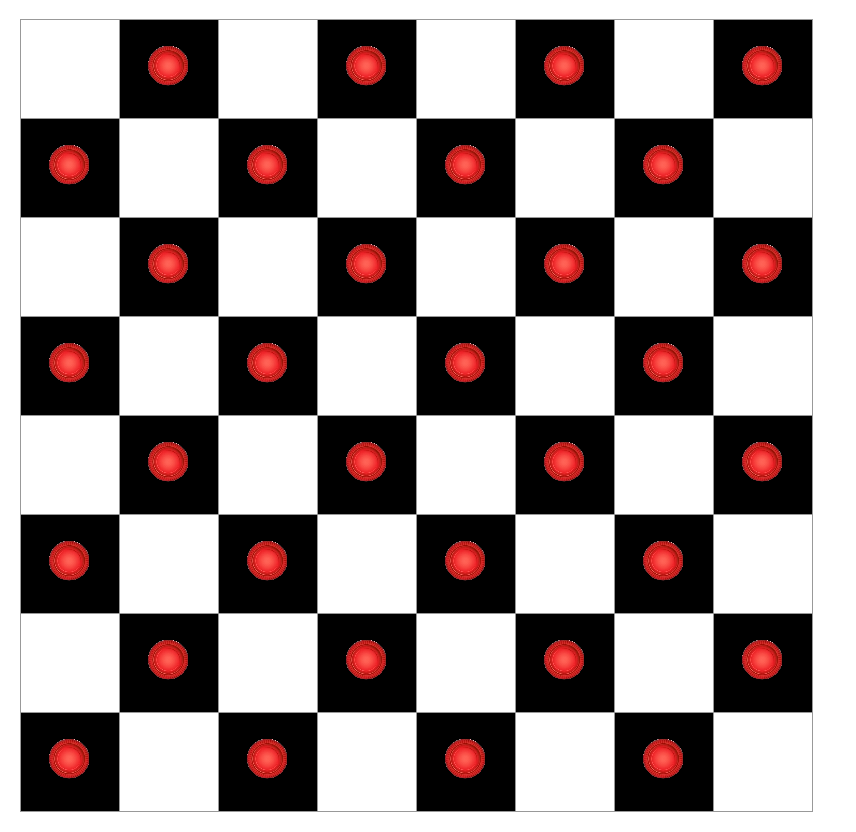
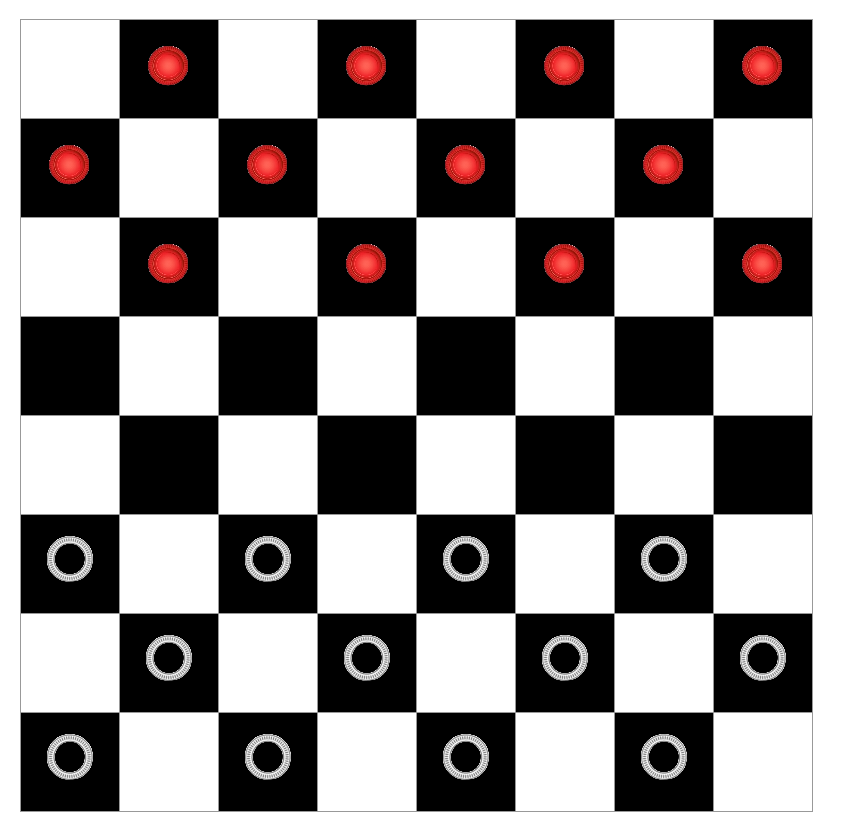
Before and after one commit to cschraut/Project3, a React (Create React App) app in the folder checkersapp/checkers-app/: page / in a window 1280 px wide. Shown: the whole page, without its empty margins (0-856 px from the left). Built offline with nearby package versions, Linux system fonts and the light colour scheme.

Commit message:
Added checkers images part 4

```diff
--- a/checkersapp/checkers-app/src/App.js
+++ b/checkersapp/checkers-app/src/App.js
@@ -1,47 +1,45 @@
+import './App.css';
+import React from 'react';
+import {useState} from 'react';
+import red from './red-check.png';
+import white from './white-check.png';
 
 
-import './App.css';
-
-
-import React from 'react';
-import {useState, Image} from 'react';
-import red from './red-check.png';
 export default function Board() {
   const [squares, setBoard] = useState(Array(64).fill(null));
-
 
   return (
     <div>
       <div className = "status"></div>
       <div className="board-row">
         <SquareWhite value = {squares[0]} />
-        <SquareBlack value = {squares[1]} />
+        <SquareBlack image = {red}/>
         <SquareWhite value = {squares[2]} />
-        <SquareBlack value = {squares[3]} />
+        <SquareBlack image = {red} />
         <SquareWhite value = {squares[4]} />
-        <SquareBlack value = {squares[5]} />
+        <SquareBlack image = {red} />
         <SquareWhite value = {squares[6]} />
-        <SquareBlack value = {squares[7]} />
+        <SquareBlack image = {red} />
       </div>
       <div className="board-row">
-        <SquareBlack value = {squares[8]} />
+        <SquareBlack image = {red} />
         <SquareWhite value = {squares[9]} />
-        <SquareBlack value = {squares[10]} />
+        <SquareBlack image = {red} />
         <SquareWhite value = {squares[11]} />
-        <SquareBlack value = {squares[12]} />
+        <SquareBlack image = {red} />
         <SquareWhite value = {squares[13]} />
-        <SquareBlack value = {squares[14]} />
+        <SquareBlack image = {red} />
         <SquareWhite value = {squares[15]} />
       </div>
       <div className="board-row">
         <SquareWhite value = {squares[16]} />
-        <SquareBlack value = {squares[17]} />
+        <SquareBlack image = {red} />
         <SquareWhite value = {squares[18]} />
-        <SquareBlack value = {squares[19]} />
+        <SquareBlack image = {red} />
         <SquareWhite value = {squares[20]} />
-        <SquareBlack value = {squares[21]} />
+        <SquareBlack image = {red} />
         <SquareWhite value = {squares[22]} />
-        <SquareBlack value = {squares[23]} />
+        <SquareBlack image = {red} />
       </div>
       <div className="board-row">
         <SquareBlack value = {squares[24]} />
@@ -64,44 +62,44 @@ export default function Board() {
         <SquareBlack value = {squares[39]} />
       </div>
       <div className="board-row">
-        <SquareBlack value = {squares[40]} />
+        <SquareBlack image = {white} />
         <SquareWhite value = {squares[41]} />
-        <SquareBlack value = {squares[42]} />
+        <SquareBlack image = {white} />
         <SquareWhite value = {squares[43]} />
-        <SquareBlack value = {squares[44]} />
+        <SquareBlack image = {white} />
         <SquareWhite value = {squares[45]} />
-        <SquareBlack value = {squares[46]} />
+        <SquareBlack image = {white} />
         <SquareWhite value = {squares[47]} />
       </div>
       <div className="board-row">
         <SquareWhite value = {squares[48]} />
-        <SquareBlack value = {squares[49]} />
+        <SquareBlack image = {white} />
         <SquareWhite value = {squares[50]} />
-        <SquareBlack value = {squares[51]} />
+        <SquareBlack image = {white} />
         <SquareWhite value = {squares[52]} />
-        <SquareBlack value = {squares[53]} />
+        <SquareBlack image = {white} />
         <SquareWhite value = {squares[54]} />
-        <SquareBlack value = {squares[55]} />
+        <SquareBlack image = {white} />
       </div>
       <div className="board-row">
-        <SquareBlack value = {squares[56]} />
+        <SquareBlack image = {white} />
         <SquareWhite value = {squares[57]} />
-        <SquareBlack value = {squares[58]} />
+        <SquareBlack image = {white} />
         <SquareWhite value = {squares[59]} />
-        <SquareBlack value = {squares[60]} />
+        <SquareBlack image = {white} />
         <SquareWhite value = {squares[61]} />
-        <SquareBlack value = {squares[62]} />
+        <SquareBlack image = {white} />
         <SquareWhite value = {squares[63]} />
       </div>
     </div>
     );
 }
 
-function SquareBlack({value}) {
+function SquareBlack({image}) {
   return (
   <button
     className="square1">
-      <img className="red-piece" src = {red}></img>
+      <img src={image}></img>
   </button>
   );
 }
```
Also changed, not shown: checkersapp/checkers-app/src/red-check.jpg (deleted), checkersapp/checkers-app/src/white-check.png (added).
